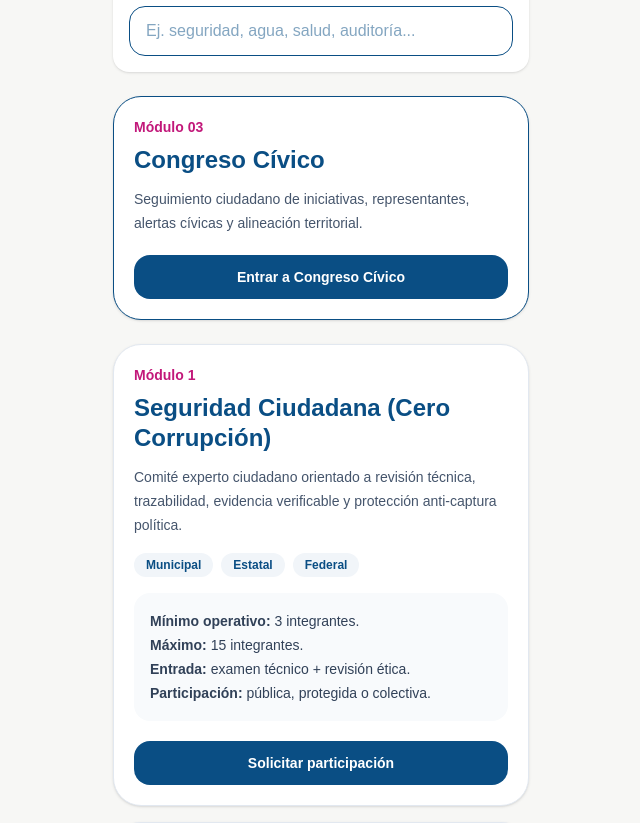
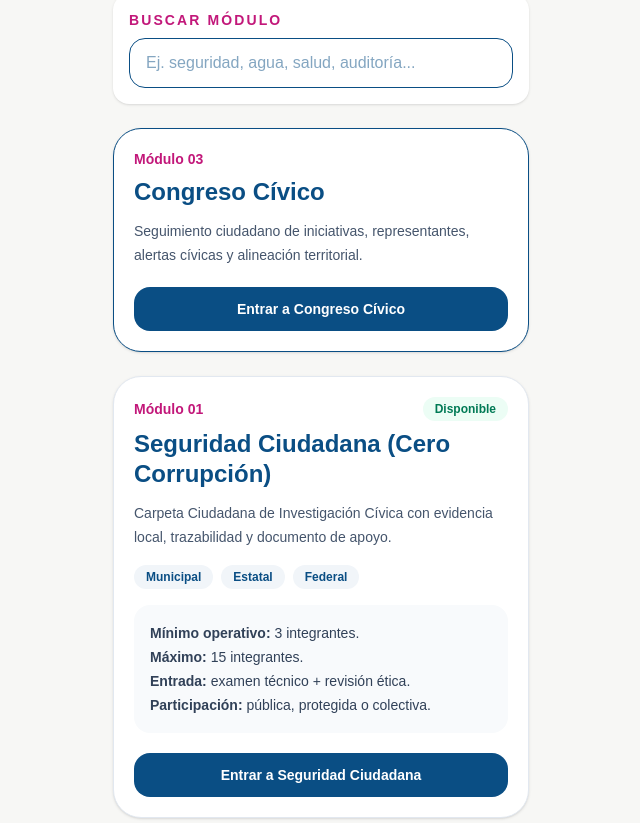
Before and after one commit to TecnocraciaParticipativaMexico/Plataforma, a Next.js app in the folder web/: page /comites/modulos in a window 1280 px wide. Shown: the part 240-1063 px from the top of the page, without its empty margins (319-959 px from the left). Built offline with nearby package versions, Linux system fonts and the light colour scheme.

Commit message:
feat: enlazar modulo fiscalia ia desde comites

```diff
--- a/web/app/comites/modulos/page.tsx
+++ b/web/app/comites/modulos/page.tsx
@@ -3,6 +3,24 @@
 import Link from "next/link";
 import { useMemo, useState } from "react";
 import { modulosTecnocracia } from "../../lib/modulosTecnocracia";
+
+const modulosDisponibles: Record<number, { href: string; cta: string; descripcion: string }> = {
+  1: {
+    href: "/seguridad-ciudadana",
+    cta: "Entrar a Seguridad Ciudadana",
+    descripcion: "Carpeta Ciudadana de Investigación Cívica con evidencia local, trazabilidad y documento de apoyo.",
+  },
+  2: {
+    href: "/fiscalia-ia",
+    cta: "Entrar a Fiscalía Forense con IA",
+    descripcion: "Asistente ciudadano para estructurar expedientes, evidencia, cronologías y trazabilidad local.",
+  },
+  3: {
+    href: "/congreso-civico",
+    cta: "Entrar a Congreso Cívico",
+    descripcion: "Seguimiento ciudadano de iniciativas, representantes, alertas cívicas y alineación territorial.",
+  },
+};
 
 export default function ModulosComitesPage() {
   const [busqueda, setBusqueda] = useState("");
@@ -33,6 +51,9 @@ export default function ModulosComitesPage() {
           Cada comité corresponde a uno de los 30 módulos de Tecnocracia
           Participativa. Puedes explorar módulos y solicitar participación
           según tu experiencia técnica.
+          <span className="mt-2 block font-semibold text-[#0A4E84]">
+            Por ahora, los Módulos 01, 02 y 03 están disponibles.
+          </span>
         </p>
 
         <div className="mb-6 rounded-2xl bg-white p-4 shadow-sm">
@@ -64,13 +85,19 @@ export default function ModulosComitesPage() {
         </section>
 
         <div className="space-y-4">
-          {modulos.map((modulo) => (
+          {modulos.map((modulo) => {
+            const moduloDisponible = modulosDisponibles[modulo.id];
+
+            return (
               <div
                 key={modulo.id}
                 className="rounded-[28px] border border-slate-200 bg-white p-5 shadow-sm"
               >
-              <div className="mb-2 text-sm font-bold text-[#C2187A]">
-                Módulo {modulo.id}
+                <div className="mb-2 flex flex-wrap items-center justify-between gap-2 text-sm font-bold text-[#C2187A]">
+                  <span>Módulo {modulo.id.toString().padStart(2, "0")}</span>
+                  <span className={`rounded-full px-3 py-1 text-xs font-semibold ${moduloDisponible ? "bg-emerald-50 text-emerald-700" : "bg-slate-100 text-slate-500"}`}>
+                    {moduloDisponible ? "Disponible" : "Próximamente"}
+                  </span>
                 </div>
 
                 <h2 className="mb-3 text-2xl font-bold leading-tight">
@@ -78,9 +105,8 @@ export default function ModulosComitesPage() {
                 </h2>
 
                 <p className="mb-4 text-sm leading-6 text-slate-600">
-                Comité experto ciudadano orientado a revisión técnica,
-                trazabilidad, evidencia verificable y protección
-                anti-captura política.
+                  {moduloDisponible?.descripcion ??
+                    "Comité experto ciudadano orientado a revisión técnica, trazabilidad, evidencia verificable y protección anti-captura política."}
                 </p>
 
                 <div className="mb-4 flex flex-wrap gap-2">
@@ -116,14 +142,21 @@ export default function ModulosComitesPage() {
                   </div>
                 </div>
 
+                {moduloDisponible ? (
                   <Link
-                href={`/comites/solicitar?modulo=${modulo.id}`}
+                    href={moduloDisponible.href}
                     className="mt-5 block w-full rounded-2xl bg-[#0A4E84] px-4 py-3 text-center text-sm font-bold text-white"
                   >
-                Solicitar participación
+                    {moduloDisponible.cta}
                   </Link>
+                ) : (
+                  <div className="mt-5 block w-full rounded-2xl bg-slate-100 px-4 py-3 text-center text-sm font-bold text-slate-500">
+                    Próximamente
                   </div>
-          ))}
+                )}
+              </div>
+            );
+          })}
         </div>
       </div>
     </main>
```
Lines whose indentation alone changed are shown as unchanged.
